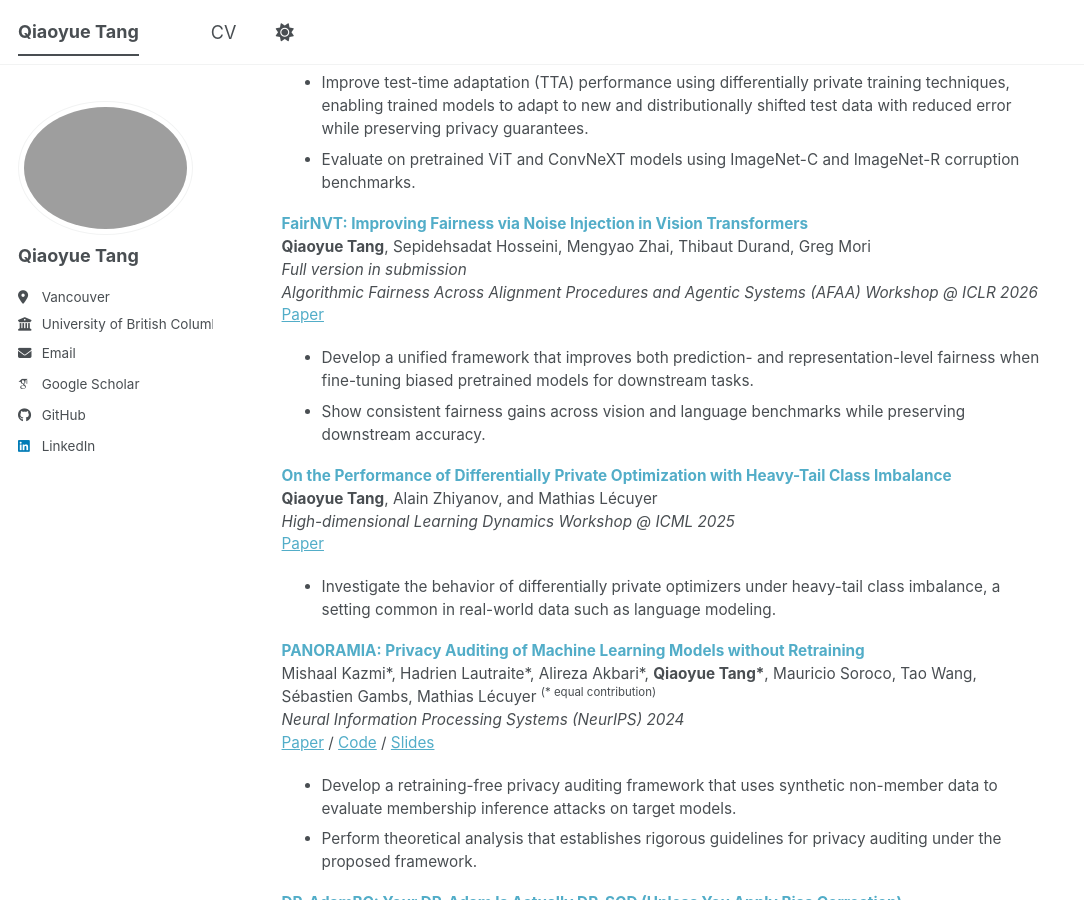
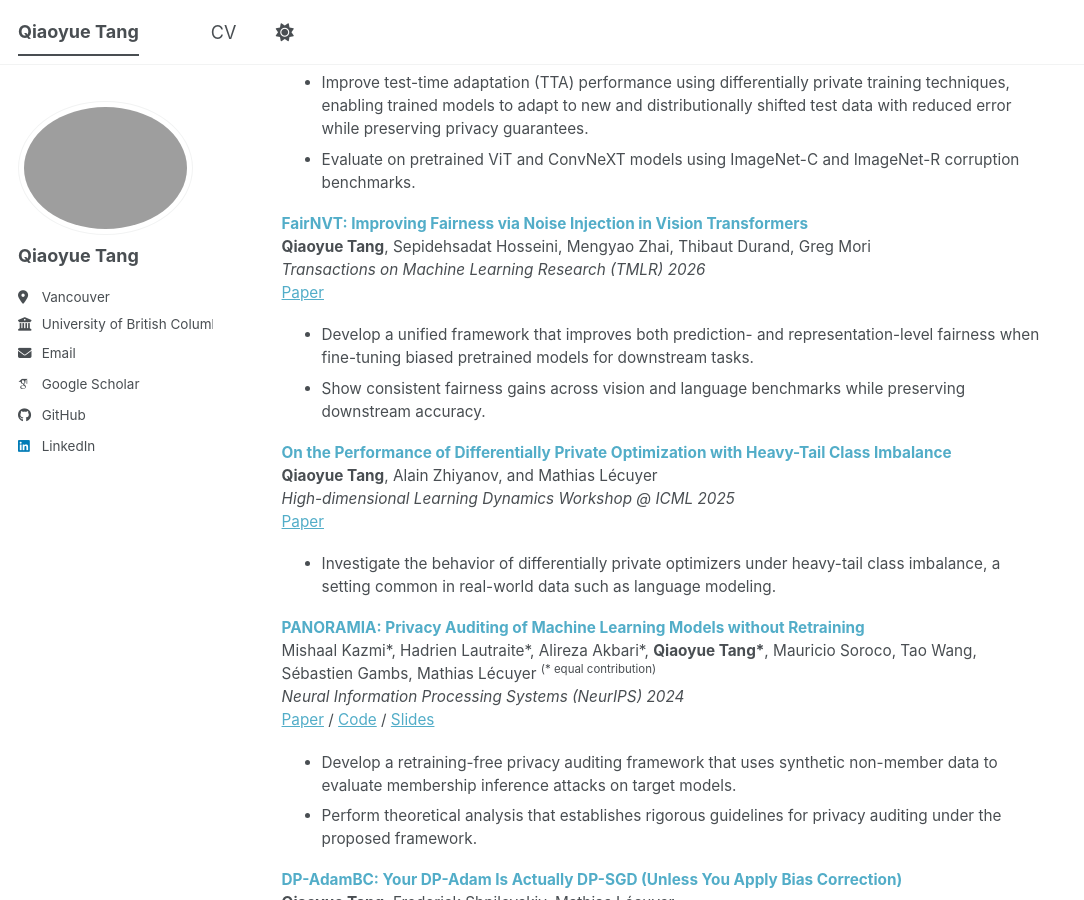
Before and after one commit to qiaoyuet/qiaoyuet.github.io, a Jekyll site: the page built from _pages/about.md, in a window 1280 px wide and 900 px high, scrolled down 515 px. Shown: the whole window, without its empty margins (0-1084 px from the left). Built offline with Jekyll 4.4.1, drawn with Linux system fonts in a browser that asks for light colours; some web fonts are replaced; a script bundle is joined from its source files by our own code; library files that are not in the unit come from our copies.

Commit message:
Revise publication info for FairNVT paper
Updated publication details for FairNVT paper.

```diff
--- a/_pages/about.md
+++ b/_pages/about.md
@@ -36,8 +36,7 @@ Zefeng Li\*, **Qiaoyue Tang\***, Mathias Lécuyer, Evan Shelhamer <sup>(\* alpha
 
 <span style="color:#52adc8">**FairNVT: Improving Fairness via Noise Injection in Vision Transformers**</span>
 **Qiaoyue Tang**, Sepidehsadat Hosseini, Mengyao Zhai, Thibaut Durand, Greg Mori
-*Full version in submission*
-*Algorithmic Fairness Across Alignment Procedures and Agentic Systems (AFAA) Workshop @ ICLR 2026*
+*Transactions on Machine Learning Research (TMLR) 2026*
 [Paper](https://arxiv.org/abs/2604.16780)
 - Develop a unified framework that improves both prediction- and representation-level fairness when fine-tuning biased pretrained models for downstream tasks.
 - Show consistent fairness gains across vision and language benchmarks while preserving downstream accuracy.
```
